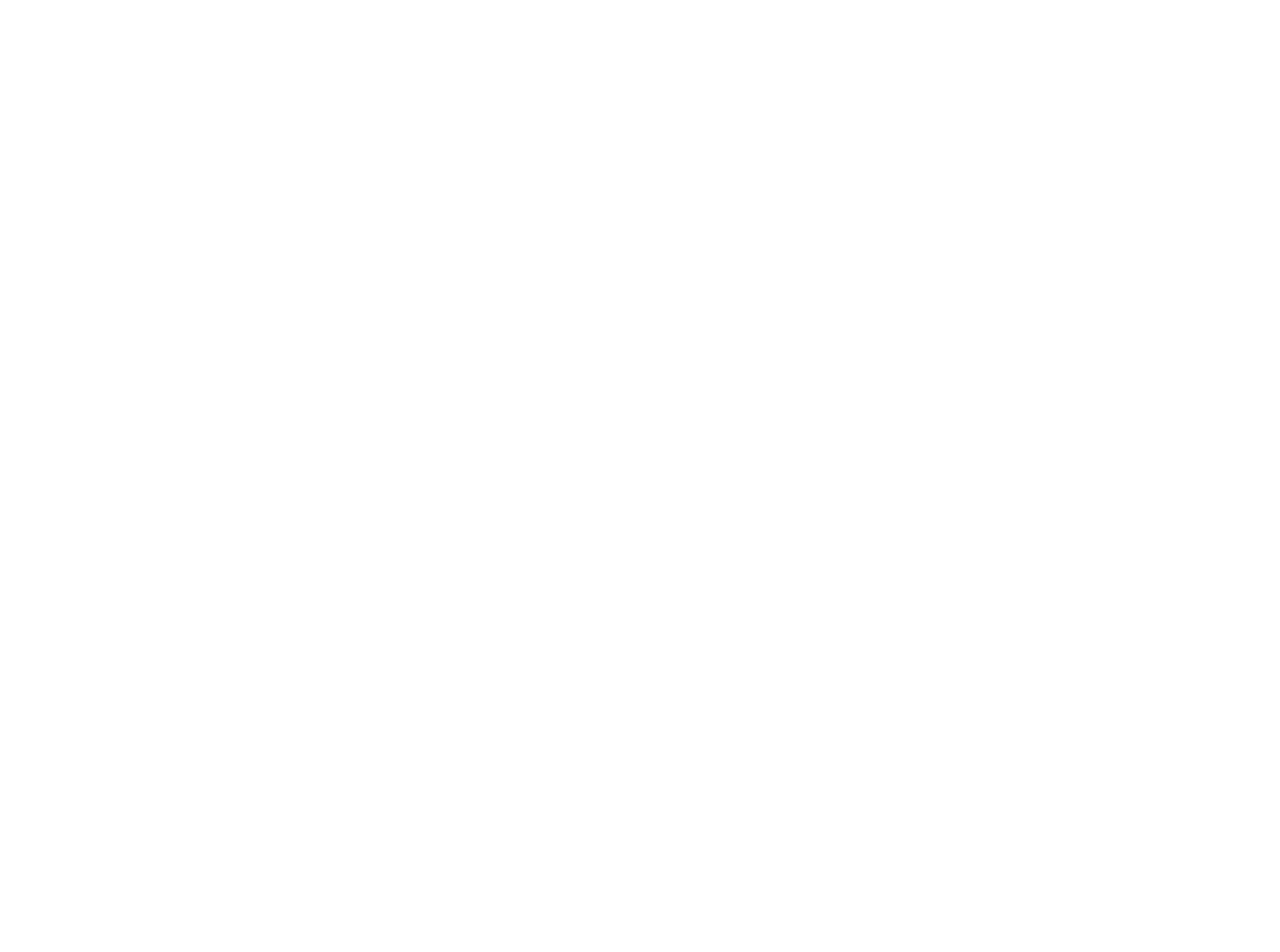
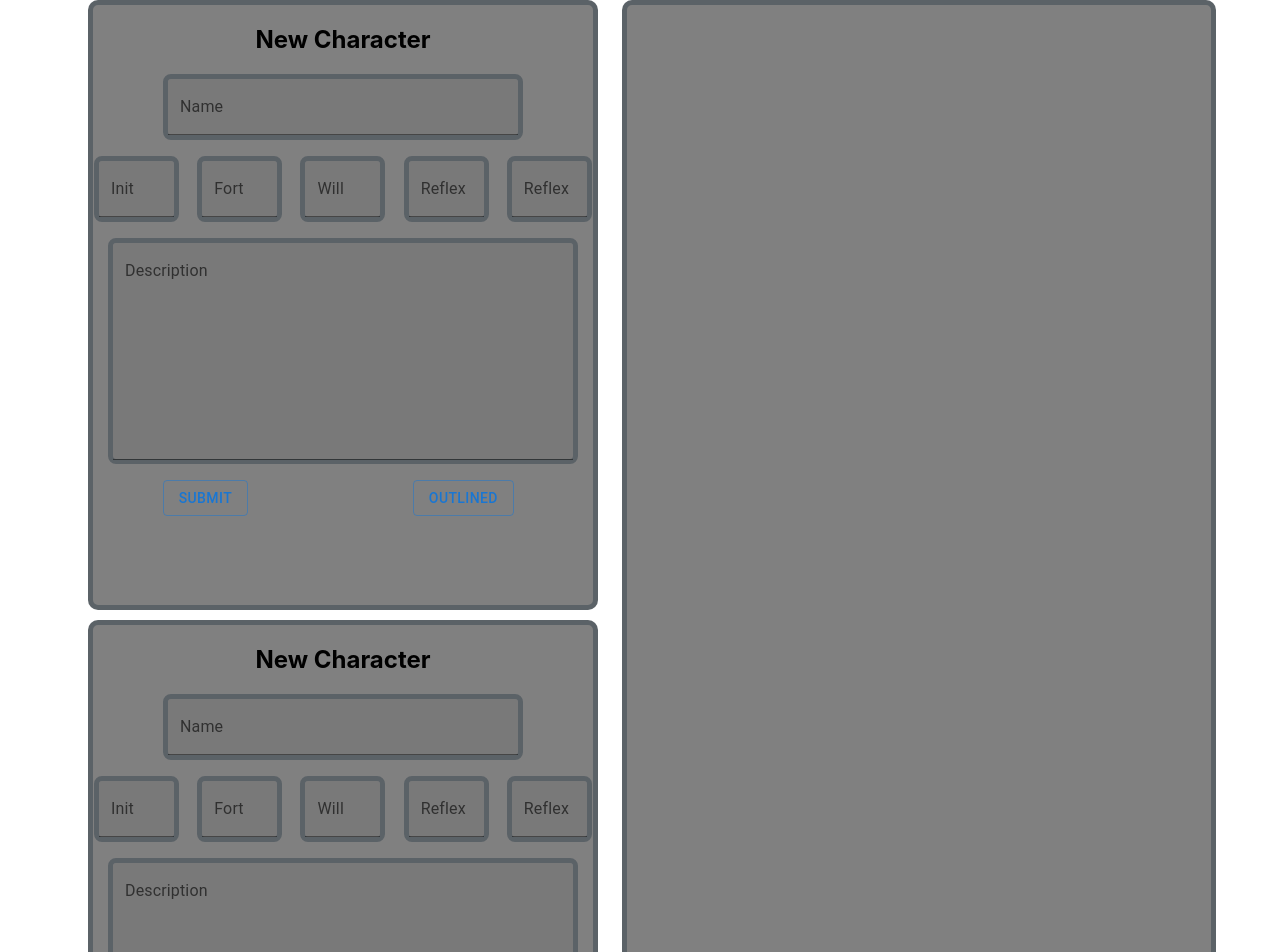
Before and after one commit to Nic-Horton/initiative-finder, a React (Create React App) app: page /dashboard in a window 1280 px wide. Before the commit this address had no page. Shown: the top 952 px of the page. Before the commit the page ends 800 px from the top, so only its background shows below. Built offline with nearby package versions, Linux system fonts and the light colour scheme.

Commit message:
dashboard changes

```diff
--- a/package.json
+++ b/package.json
@@ -3,6 +3,9 @@
   "version": "0.1.0",
   "private": true,
   "dependencies": {
+    "@emotion/react": "^11.11.1",
+    "@emotion/styled": "^11.11.0",
+    "@mui/material": "^5.14.16",
     "@testing-library/jest-dom": "^5.17.0",
     "@testing-library/react": "^13.4.0",
     "@testing-library/user-event": "^13.5.0",
--- a/src/App.js
+++ b/src/App.js
@@ -1,12 +1,14 @@
 import './App.css';
 import Crud from './Component/Crud';
 import { Routes, Route } from 'react-router-dom';
+import  Dashboard  from './Pages/Dashboard';
 
 function App() {
 	return (
 		<div className="App">
 			<Routes>
 				<Route path="/" element={<Crud />}></Route>
+				<Route path='/dashboard' element={<Dashboard />}></Route>
 			</Routes>
 		</div>
 	);
--- a/src/Pages/Dashboard.js
+++ b/src/Pages/Dashboard.js
@@ -1,7 +1,117 @@
 import React from 'react';
+import Container from '@mui/material/Container';
+import { ThemeProvider, styled } from '@mui/system'; // Added 'styled' import
+import { Style } from '@mui/icons-material';
+import TextField from '@mui/material/TextField';
+import Grid from '@mui/material/Unstable_Grid2';
+import Paper from '@mui/material/Paper';
+import Button from '@mui/material/Button';
+
+
+const EntryBox = styled('Div')({
+	width: 500,
+	height: 600,
+	borderRadius: 1,
+	border: '5px solid rgba(54,69,79,0.5)',
+	borderRadius: 10,
+	backgroundColor: 'grey',
+	marginBottom: 10
+});
+
+const DataBox = styled('Paper')({
+	width: 1600,
+	height: 1210,
+	backgroundColor: 'grey',
+	borderRadius: 10,
+	border: '5px solid rgba(54,69,79,0.5)',
+})
 
 function Dashboard() {
-	return <div>Dashboard</div>;
+	return (
+		<>
+			<ThemeProvider
+				theme={{
+					spacing: (factor) => `${factor}rem`,
+					palette: {
+
+						primary: {
+							main: '#007FFF',
+							dark: '#0066CC',
+						},
+					},
+				}}
+			/> 	<Container sx={{ display: 'flex', flexDirection: 'row' }}>
+				<Container>
+					<EntryBox>
+						<h2>New Character</h2>
+						<Grid container spacing={2} columns={15}>
+							<Grid xs={16} sx={{ borderRadius: 2 }}>
+								<TextField id="filled-basic" label="Name" variant="filled" sx={{ width: '350px', border: '5px solid rgba(54,69,79,0.5)', borderRadius: 2, textAlign: 'center' }} />
+							</Grid>
+							<Grid xs={3} sx={{ borderRadius: 2 }}>
+								<TextField id="filled-basic" label="Init" variant="filled" sx={{ width: '75px', border: '5px solid rgba(54,69,79,0.5)', borderRadius: 2, textAlign: 'center' }} />
+							</Grid>
+							<Grid xs={3} sx={{ borderRadius: 2 }}>
+								<TextField id="filled-basic" label="Fort" variant="filled" sx={{ width: '75px', border: '5px solid rgba(54,69,79,0.5)', borderRadius: 2, textAlign: 'center' }} />
+							</Grid>
+							<Grid xs={3} sx={{ borderRadius: 2 }}>
+								<TextField id="filled-basic" label="Will" variant="filled" sx={{ width: '75px', border: '5px solid rgba(54,69,79,0.5)', borderRadius: 2, textAlign: 'center'}} />
+							</Grid>
+							<Grid xs={3} sx={{ borderRadius: 2 }}>
+								<TextField id="filled-basic" label="Reflex" variant="filled" sx={{ width: '75px', border: '5px solid rgba(54,69,79,0.5)', borderRadius: 2, textAlign: 'center'}} />
+							</Grid>
+							<Grid xs={3} sx={{ borderRadius: 2 }}>
+								<TextField id="filled-basic" label="Reflex" variant="filled" sx={{ width: '75px', border: '5px solid rgba(54,69,79,0.5)', borderRadius: 2, textAlign: 'center'}} />
+							</Grid>
+							<Grid xs={16}>
+								<TextField id="filled-basic" multiline rows={8} label="Description" variant="filled" sx={{ width: "460px", height: "216px", border: '5px solid rgba(54,69,79,0.5)', borderRadius: 2 }} />
+							</Grid>
+							<Grid xs={7}>
+								<Button variant="outlined">Submit</Button>
+							</Grid>
+							<Grid xs={8}>
+								<Button variant="outlined">Outlined</Button>
+							</Grid>
+						</Grid>
+
+					</EntryBox>
+					<EntryBox>
+						<h2>New Character</h2>
+						<Grid container spacing={2} columns={15}>
+							<Grid xs={16} sx={{ borderRadius: 2 }}>
+								<TextField id="filled-basic" label="Name" variant="filled" sx={{ width: '350px', border: '5px solid rgba(54,69,79,0.5)', borderRadius: 2 }} />
+							</Grid>
+							<Grid xs={3} sx={{ borderRadius: 2 }}>
+								<TextField id="filled-basic" label="Init" variant="filled" sx={{ width: '75px', border: '5px solid rgba(54,69,79,0.5)', borderRadius: 2, textAlign: 'center' }} />
+							</Grid>
+							<Grid xs={3} sx={{ borderRadius: 2 }}>
+								<TextField id="filled-basic" label="Fort" variant="filled" sx={{ width: '75px', border: '5px solid rgba(54,69,79,0.5)', borderRadius: 2, textAlign: 'center' }} />
+							</Grid>
+							<Grid xs={3} sx={{ borderRadius: 2 }}>
+								<TextField id="filled-basic" label="Will" variant="filled" sx={{ width: '75px', border: '5px solid rgba(54,69,79,0.5)', borderRadius: 2, textAlign: 'center' }} />
+							</Grid>
+							<Grid xs={3} sx={{ borderRadius: 2 }}>
+								<TextField id="filled-basic" label="Reflex" variant="filled" sx={{ width: '75px', border: '5px solid rgba(54,69,79,0.5)', borderRadius: 2, textAlign: 'center'}} />
+							</Grid>
+							<Grid xs={3} sx={{ borderRadius: 2 }}>
+								<TextField id="filled-basic" label="Reflex" variant="filled" sx={{ width: '75px', border: '5px solid rgba(54,69,79,0.5)', borderRadius: 2,  textAlign: 'center'}} />
+							</Grid>
+							<Grid xs={16}>
+								<TextField id="filled-basic" multiline rows={8} label="Description" variant="filled" sx={{ width: "460px", height: "216px", border: '5px solid rgba(54,69,79,0.5)', borderRadius: 2,  textAlign: 'center'}} />
+							</Grid>
+							<Grid xs={7}>
+								<Button variant="outlined">Submit</Button>
+							</Grid>
+							<Grid xs={8}>
+								<Button variant="outlined">Outlined</Button>
+							</Grid>
+						</Grid>
+					</EntryBox>
+				</Container>
+				<DataBox></DataBox>
+			</Container>
+		</>
+	);
 }
 
 export default Dashboard;
```
Also changed, not shown: src/Component/AddCharacter.js (added, +8 -0 lines), 1 other file (tests, documents, lock files or other folders).
